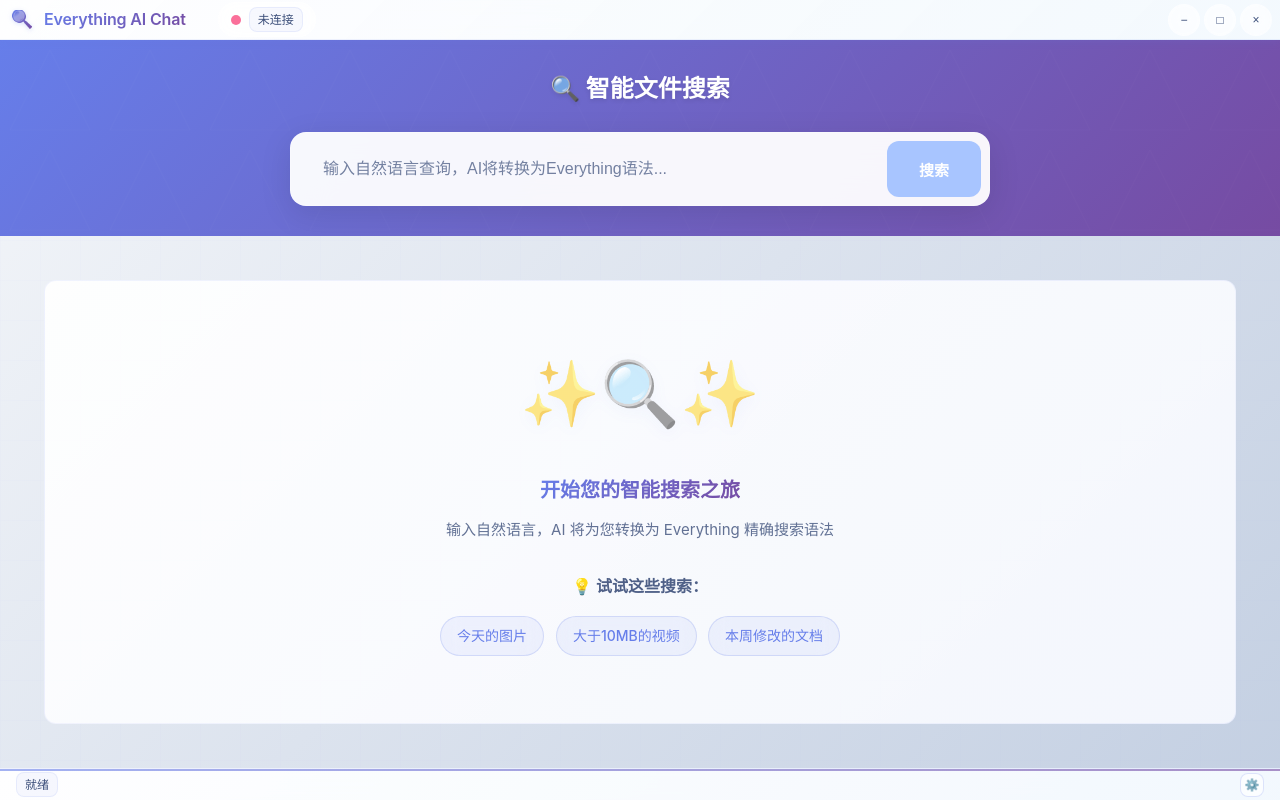
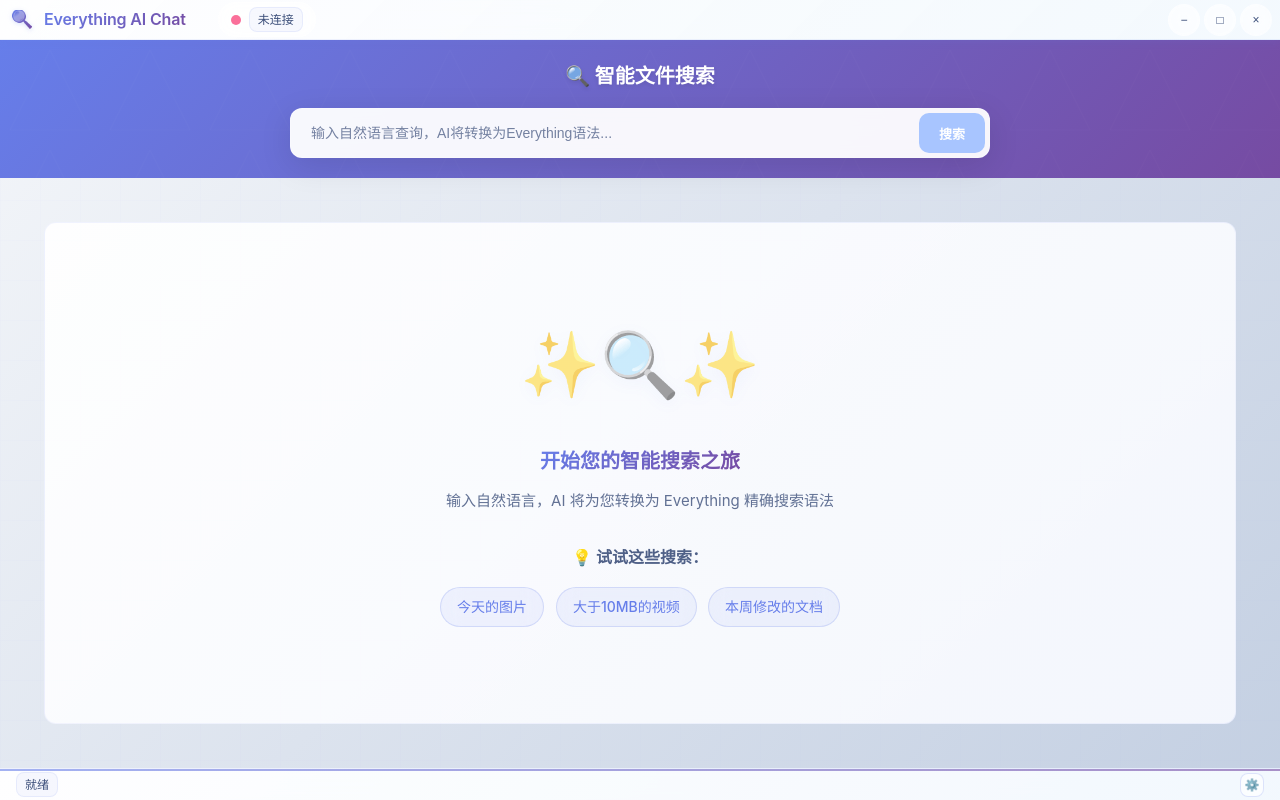
Before and after one commit to sinkinrin/everything-ai-chat, a Vue app: page / in a window 1280 px wide. Built offline with nearby package versions, Linux system fonts and the light colour scheme.

Commit message:
布局优化

```diff
--- a/src/renderer/App.vue
+++ b/src/renderer/App.vue
@@ -48,7 +48,6 @@
           >
             {{ isSearching ? '搜索中...' : '搜索' }}
           </button>
-        </div>
 
           <!-- 搜索历史下拉 -->
           <div v-if="showHistory && filteredHistory.length > 0" class="search-history">
@@ -61,6 +60,7 @@
               <div class="search-history-query">{{ item.query }}</div>
               <div v-if="item.everything_query !== item.query" class="search-history-everything">
                 {{ item.everything_query }}
+              </div>
             </div>
           </div>
         </div>
@@ -164,7 +164,7 @@
           >
             <div class="file-cell col-name">
               <span class="file-icon">{{ getFileIcon(file.extension) }}</span>
-              <span class="file-name">{{ file.name }}</span>
+              <span class="file-name">{{ getDisplayFileName(file) }}</span>
             </div>
             <div class="file-cell col-path">
               <span class="file-path">{{ file.directory }}</span>
@@ -512,6 +512,24 @@
       performSearch();
     };
 
+    // 获取显示文件名（确保包含扩展名）
+    const getDisplayFileName = (file) => {
+      if (!file || !file.name) return '';
+
+      // 如果文件名已经包含扩展名，直接返回
+      if (file.extension && file.name.toLowerCase().endsWith('.' + file.extension.toLowerCase())) {
+        return file.name;
+      }
+
+      // 如果文件名不包含扩展名，添加扩展名
+      if (file.extension && !file.name.includes('.')) {
+        return `${file.name}.${file.extension.toLowerCase()}`;
+      }
+
+      // 如果没有扩展名信息，返回原始文件名
+      return file.name;
+    };
+
     // 获取文件类型图标
     const getFileIcon = (extension) => {
       const ext = extension?.toLowerCase() || '';
@@ -685,7 +703,8 @@
       checkEverythingStatus,
 
       // 辅助方法
-      getFileIcon
+      getFileIcon,
+      getDisplayFileName
     };
   }
 };
--- a/src/renderer/style.css
+++ b/src/renderer/style.css
@@ -257,11 +257,11 @@
 
 /* Hero搜索区域 */
 .search-section {
-  padding: 30px 20px;
+  padding: 20px 20px;
   background: var(--primary-gradient);
   position: relative;
   z-index: 5;
-  overflow: hidden;
+  overflow: visible;
 }
 
 /* 添加几何图案背景 */
@@ -288,9 +288,9 @@
 .search-title {
   text-align: center;
   color: white;
-  font-size: 24px;
+  font-size: 20px;
   font-weight: 700;
-  margin-bottom: 24px;
+  margin-bottom: 16px;
   text-shadow: 0 2px 4px rgba(0, 0, 0, 0.1);
   opacity: 0;
   animation: titleSlideIn 0.8s var(--easing) 0.3s forwards;
@@ -314,12 +314,13 @@
   background: var(--card-background);
   backdrop-filter: blur(20px);
   -webkit-backdrop-filter: blur(20px);
-  border-radius: 16px;
+  border-radius: 12px;
   box-shadow: var(--shadow-glass);
-  padding: 8px;
+  padding: 4px;
   border: 1px solid rgba(255, 255, 255, 0.2);
   opacity: 0;
   animation: cardSlideIn 0.8s var(--easing) 0.5s forwards;
+  z-index: 20;
 }
 
 @keyframes cardSlideIn {
@@ -335,14 +336,14 @@
 
 .search-input {
   flex: 1;
-  height: 56px;
-  padding: 0 24px;
+  height: 40px;
+  padding: 0 16px;
   border: none;
   background: transparent;
-  font-size: 16px;
+  font-size: 14px;
   color: var(--text-primary);
   outline: none;
-  border-radius: 12px;
+  border-radius: 10px;
   transition: all var(--transition-normal) var(--easing);
 }
 
@@ -356,13 +357,13 @@
 }
 
 .search-button {
-  height: 56px;
-  padding: 0 32px;
+  height: 40px;
+  padding: 0 20px;
   background: var(--primary-gradient);
   color: white;
   border: none;
-  border-radius: 12px;
-  font-size: 15px;
+  border-radius: 10px;
+  font-size: 13px;
   font-weight: 600;
   cursor: pointer;
   transition: all var(--transition-normal) var(--easing);
```
Lines whose indentation alone changed are shown as unchanged.
